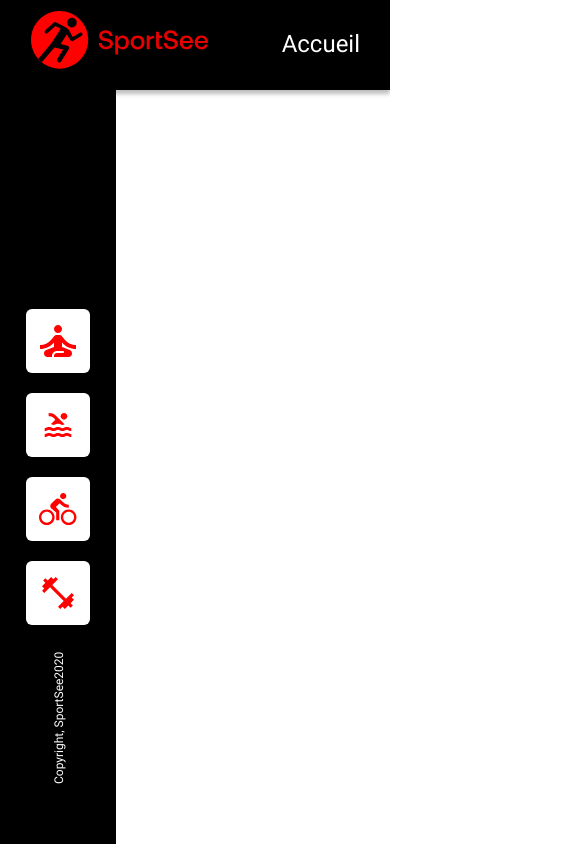
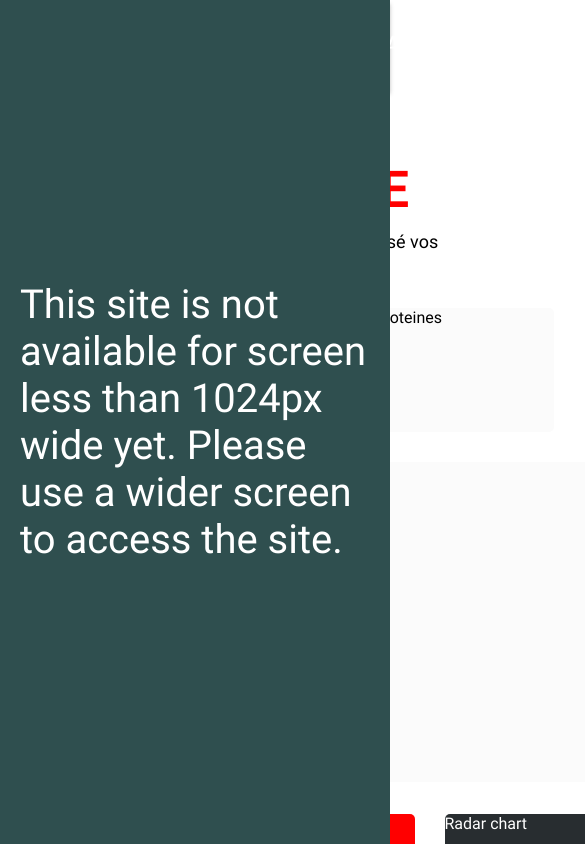
Before and after one commit to l-bruyant/sportsee-front, a React (Create React App) app: page / in a window 390 px wide. Shown: the top 844 px of the page, 585 px wide, since content can reach past the window. Built offline with nearby package versions, Linux system fonts and the light colour scheme.

Commit message:
Made page layout responsive as low as 1024 / 780

```diff
--- a/public/index.html
+++ b/public/index.html
@@ -2,7 +2,7 @@
 <html lang="en">
   <head>
     <meta charset="utf-8" />
-    <link rel="icon" href="%PUBLIC_URL%/favicon.ico" />
+    <link rel="icon" href="%PUBLIC_URL%/favicon.svg" />
     <meta name="viewport" content="width=device-width, initial-scale=1" />
     <meta name="theme-color" content="#000000" />
     <meta
@@ -24,7 +24,7 @@
       work correctly both with client-side routing and a non-root public URL.
       Learn how to configure a non-root public URL by running `npm run build`.
     -->
-    <title>React App</title>
+    <title>SportSee</title>
   </head>
   <body>
     <noscript>You need to enable JavaScript to run this app.</noscript>
--- a/src/components/layout/dashboard-leftbar.css
+++ b/src/components/layout/dashboard-leftbar.css
@@ -2,12 +2,16 @@
     width: 116px;
     background-color: black;
     height: calc(100vh - 90px);
-    position: absolute;
-    left: 0px;
     display: flex;
     flex-direction: column;
     align-items: center;
-    justify-content: center;
+    justify-content: space-between;
+    position: fixed;
+    top:90px
+}
+
+.dashboard-left-bar nav {
+    margin: auto;
 }
 
 .copyright-text {
@@ -18,7 +22,6 @@
     font-size: 12px;
     height: 150px;
     display: block;
-    position: absolute;
-    bottom: 60px;
-    left: 45%;
+    position: relative;
+    margin-bottom: 60px;
 }
--- a/src/components/layout/dashboard-leftbar.jsx
+++ b/src/components/layout/dashboard-leftbar.jsx
@@ -9,10 +9,12 @@ import weightIcon from '../../assets/images/weight-icon.svg'
 export default function DashboardLeftBar () {
   return (
       <div className='dashboard-left-bar'>
-            <ActivityFilter src={meditateIcon} />
-            <ActivityFilter src={swimIcon} />
-            <ActivityFilter src={bikeIcon} />
-            <ActivityFilter src={weightIcon} />
+            <nav>
+                <ActivityFilter src={meditateIcon} />
+                <ActivityFilter src={swimIcon} />
+                <ActivityFilter src={bikeIcon} />
+                <ActivityFilter src={weightIcon} />
+            </nav>
             <div className='copyright-text'>
                 Copyright, SportSee2020
             </div>
--- /dev/null
+++ b/src/components/layout/dashboard-page.css
@@ -0,0 +1,134 @@
+.dashboard-page-wrapper {
+    width: 100%;
+    min-height: 800px;
+    display: flex;
+    flex-direction: column;
+    justify-content: flex-start;
+    align-items: flex-start;
+    padding: 70px 100px;
+    margin: 90px 116px;
+}
+
+.red {
+    color: red;
+}
+
+.dashboard-page-header {
+    margin-bottom: 75px;
+    margin-left: 15px;
+}
+
+.dashboard-page-header h1 {
+    font-size: 48px;
+    margin-bottom: 40px;
+}
+
+.dashboard-page-header p {
+    font-size: 18px;
+}
+
+.dashboard-page-content {
+    display: flex;
+    max-width: 1440px;
+    align-items: center;
+    margin: auto;
+}
+
+.dashboard-page-content-main {
+    display: flex;
+    flex-direction: column;
+    min-width: 865px;
+    width: 66%;
+    justify-content: space-between;
+    align-items: center;
+    min-height: 640px ;
+}
+
+.dashboard-page-content-main-bottom {
+    display: flex;
+    justify-content: center;
+}
+
+.dashboard-page-content-side {
+    display: flex;
+    flex-direction: column;
+    min-width: 290px;
+    width: 34%;
+    justify-content: space-between;
+    align-items: center;
+    min-height: 640px ;
+}
+
+.wide-graph-container {
+    background-color: #FBFBFB;
+    border-radius: 5px;
+    width: 835px;
+    height: 320px;
+    min-height: 320px;
+    margin: 15px;
+}
+
+.square-graph-container {
+    background-color: #FBFBFB;
+    border-radius: 5px;
+    height: 258px;
+    width: 258px;
+    margin: 15px;
+}
+
+.tracker-card {
+    background-color: #FBFBFB;
+    height: 124px ;
+    min-height: 124px ;
+    width: 260px;
+    border-radius: 5px;
+    margin: 15px;
+}
+
+#sessions {
+    background-color: red;
+    color: white;
+}
+
+#radar {
+    background-color: #282D30;
+    color: white;
+}
+
+
+@media screen and (max-width:1440px) {
+    .dashboard-page-content {
+        align-items: flex-start;
+    }
+    .dashboard-page-header {
+        margin-bottom: 20px;
+    }
+
+    .dashboard-page-header h1 {
+        margin-bottom: 12px;
+    }
+    .dashboard-page-wrapper {
+        padding: 15px 25px;
+    }
+}
+
+@media screen and (max-width:1300px) {
+    .dashboard-page-content {
+        flex-wrap: wrap-reverse ;
+        margin-top: 20px;
+        width: 865px;
+        margin: auto;
+    }
+    .dashboard-page-content-side {
+        flex-direction: row;
+        width: 100%;
+        min-height: 0px ;
+    }
+    .tracker-card {
+        height: 104px ;
+        width: 100%;
+        max-width: 180px;
+        border-radius: 5px;
+        margin: 15px;
+    }
+}
--- /dev/null
+++ b/src/components/layout/dashboard-page.jsx
@@ -0,0 +1,45 @@
+import React from 'react'
+import './dashboard-page.css'
+
+export default function DashboardPage () {
+  return (
+      <div className='dashboard-page-wrapper'>
+        <div className='dashboard-page-header'>
+            <h1>Bonjour <span className='red'>USERNAME</span></h1>
+            <p>Félicitation ! Vous avez explosé vos objectifs hier 👏</p>
+        </div>
+        <div className='dashboard-page-content'>
+            <div className='dashboard-page-content-main'>
+                <div className='wide-graph-container'>
+                    Activité quotidienne
+                </div>
+                <div className='dashboard-page-content-main-bottom'>
+                    <div className='square-graph-container' id='sessions'>
+                        Durée Moyenne des Sessions
+                    </div>
+                    <div className='square-graph-container' id='radar'>
+                        Radar chart
+                    </div>
+                    <div className='square-graph-container' id='score'>
+                        Score
+                    </div>
+                </div>
+            </div>
+            <div className='dashboard-page-content-side'>
+                <div className='tracker-card'>
+                    Calories
+                </div>
+                <div className='tracker-card'>
+                    Proteines
+                </div>
+                <div className='tracker-card'>
+                    Glucides
+                </div>
+                <div className='tracker-card'>
+                    Lipides
+                </div>
+            </div>
+        </div>
+      </div>
+  )
+}
--- a/src/components/layout/dashboard.jsx
+++ b/src/components/layout/dashboard.jsx
@@ -2,14 +2,13 @@
 import React from 'react'
 import './dashboard.css'
 import DashboardLeftBar from './dashboard-leftbar'
+import DashboardPage from './dashboard-page'
 
 export default function Dashboard () {
   return (
     <div className='dashboard'>
         <DashboardLeftBar />
-        <div className='dashboard-content'>
-            Meditation
-        </div>
+        <DashboardPage />
     </div>
   )
 }
--- a/src/components/layout/header.css
+++ b/src/components/layout/header.css
@@ -3,6 +3,7 @@ header {
     height: 90px;
     width: 100%;
     box-shadow: 0px 4px 4px rgba(0, 0, 0, 0.25);
+    position: fixed;
 }
 
 .headerContent {
@@ -15,9 +16,27 @@ header {
     margin: auto;
 }
 
+.headerLogo {
+    position: absolute;
+    left: 30px;
+}
+
+header nav {
+    display: flex;
+    margin-left: 355px;
+    margin-right: 355px;
+    width: 100vw;
+    justify-content: space-between;
+}
+
 .headerElement {
     color: white;
     font-family: var(--main-font);
     font-size: 24px;
     margin: 10px 30px;
+    position: relative;
 }
+
+.headerElement:hover {
+    text-decoration: underline;
+}
--- a/src/components/layout/header.jsx
+++ b/src/components/layout/header.jsx
@@ -7,9 +7,10 @@ export default function Header () {
   return (
     <header>
         <div className='headerContent'>
-            <div className='headerElement'>
+            <div className='headerLogo'>
                 <img src={logoSportSee}/>
             </div>
+            <nav>
                 <div className='headerElement'>
                     Accueil
                 </div>
@@ -22,6 +23,7 @@ export default function Header () {
                 <div className='headerElement'>
                     Communauté
                 </div>
+            </nav>
         </div>
     </header>
   )
--- a/src/components/router/root.css
+++ b/src/components/router/root.css
@@ -1,3 +1,27 @@
 #app-wrapper {
     height: 100%;
 }
+
+.responsive-blocker {
+    display: none;
+}
+
+@media screen and (max-width:1023px) {
+    .responsive-blocker {
+        display: flex;
+        justify-content: center;
+        align-items: center;
+        font-size: 40px;
+        padding: 20px;
+        color: white;
+        position: fixed;
+        top: 0;
+        left: 0;
+        width: 100%;
+        height: 100%;
+        background-color: darkslategray;
+    }
+    body {
+        width: 100vw;
+    }
+}
--- a/src/components/router/root.jsx
+++ b/src/components/router/root.jsx
@@ -15,6 +15,7 @@ export default function Root () {
     <div id='app-wrapper'>
         <Header />
         <Outlet />
+        <div className='responsive-blocker'>This site is not available for screen less than 1024px wide yet. Please use a wider screen to access the site.</div>
     </div>
   )
 }
--- a/src/index.css
+++ b/src/index.css
@@ -12,6 +12,7 @@
     margin: 0;
     padding: 0;
     box-sizing: border-box;
+    font-family: var(--main-font);
 }
 
 body, html {
```
Also changed, not shown: public/favicon.svg (added), 1 other file (tests, documents, lock files or other folders). Lines whose indentation alone changed are shown as unchanged.
